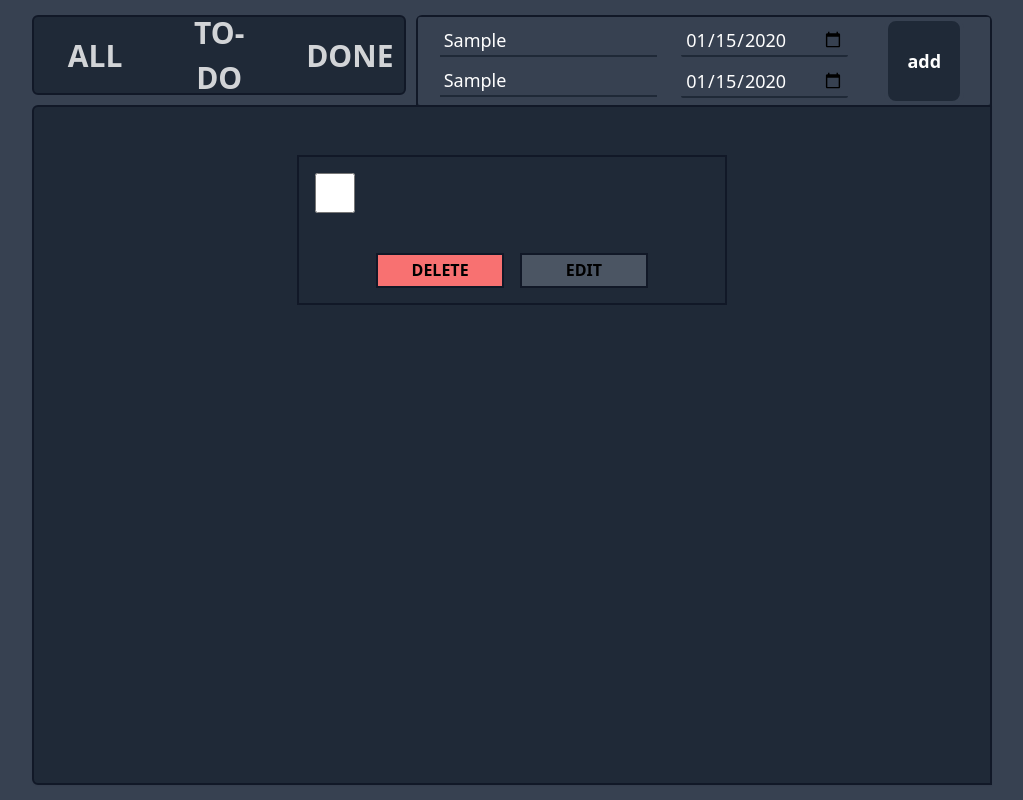
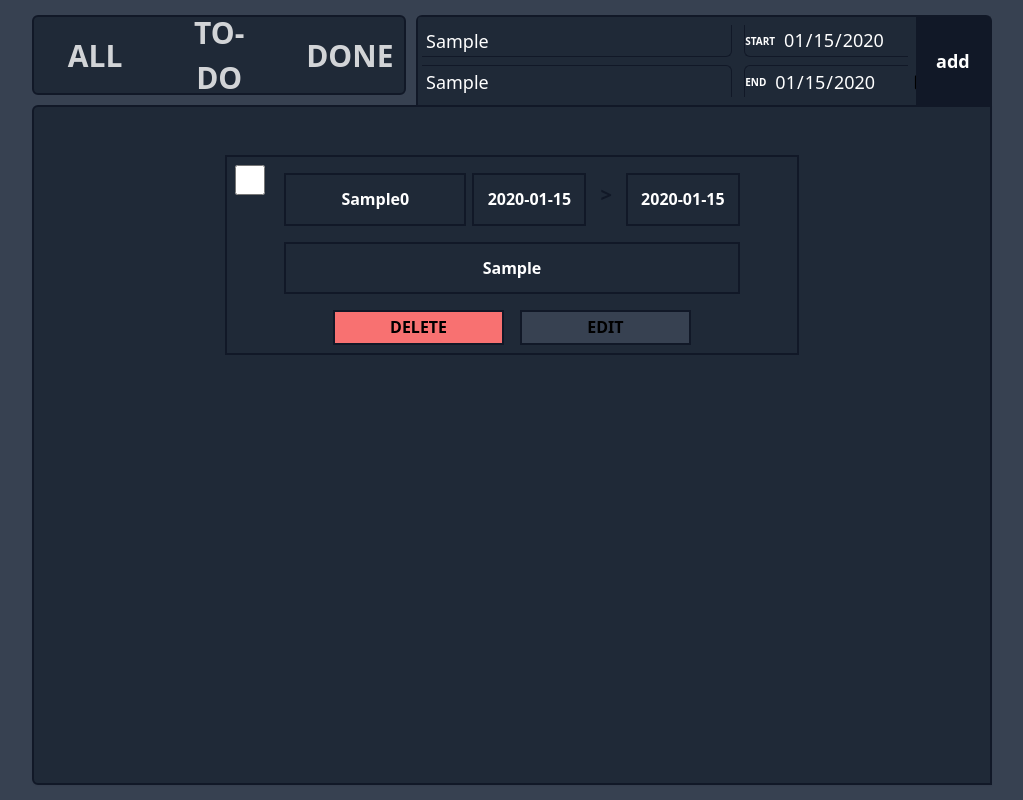
Before and after one commit to Dzecki/ToDoApp, a React (Create React App) app in the folder just_remember/: page / in a window 1280 px wide. Both pictures are taken after typing "Sample", "Sample", "2020-01-15", "2020-01-15" into the empty fields and a click on the button "add". Shown: the whole page, without its empty margins (128-1151 px from the left). Built offline with nearby package versions, Linux system fonts and the light colour scheme.

Commit message:
nearly an end/ fix id and do check for tasks

```diff
--- a/just_remember/src/App.js
+++ b/just_remember/src/App.js
@@ -2,9 +2,8 @@ import React, { useState } from 'react'
 import Task from './Components/Task';
 
 export default function App() {
-  let i = 0;
   const [tasks, setTasks] = useState([]);
-  const [task, setTask] = useState({taskID: i, taskTitle: '', taskDescription: '', taskStartDate: '', taskEndDate: ''});
+  const [task, setTask] = useState({taskID: 0, taskTitle: '', taskDescription: '', taskStartDate: '', taskEndDate: ''});
 
   const changeTab = (e) => {
     return e.target.style = "opacity: 100%";
@@ -22,14 +21,15 @@ export default function App() {
     setTasks(remainingTasks);
   }
 
+  const addTask = () => {
+    console.log(tasks);
+    setTask({taskID: tasks.length});
+    setTasks([...tasks, task]);
+  }
+
   const taskList = tasks.map((task) => (
-    <Task id={task.taskID} title={task.taskTitle} description={task.taskDescription} deleteTask={deleteTask}/>
+    <Task id={task.taskID} title={task.taskTitle} description={task.taskDescription} startDate={task.taskStartDate} endDate={task.taskEndDate} deleteTask={deleteTask}/>
   ));
-
-  const addTask = () => {
-    setTasks([...tasks, task]);
-    setTask({taskID: 2});
-  }
 
   return (
     <div className='flex flex-col items-center justify-center w-[100vw] h-[100vh] bg-gray-700'>
@@ -39,22 +39,28 @@ export default function App() {
           <div className='w-[33%] text-center p-6 cursor-pointer opacity-[80%]' name="todo">TO-DO</div>
           <div className='w-[33%] text-center p-6 cursor-pointer opacity-[80%]' name="done">DONE</div>
         </div>
-        <div className='flex justify-center items-center bg-gray-800 w-[60%] rounded-t-md h-[90px] text-white text-2xl border-2 border-gray-900 border-b-0'>
-          <div className='flex justify-center items-center h-[100%] bg-gray-700 w-[100%] rounded-sm pr-2 text-white text-[18px]'>
-            <div className='flex flex-col w-[40%]'>
-              <input className='m-1 h-[32px] bg-transparent border-b-2 outline-none border-gray-800 p-1' placeholder='title' name='taskTitle' value={task.taskTitle} onChange={handleChange}/>
-              <input className='m-1 h-[32px] bg-transparent border-b-2 outline-none border-gray-800 p-1' placeholder='description' name='taskDescription' value={task.taskDescription} onChange={handleChange}/>
+        <div className='flex justify-around items-center bg-gray-800 w-[60%] rounded-t-md h-[90px] text-white text-2xl border-2 border-gray-900 border-b-0'>
+          <div className='flex justify-center items-center h-[100%] bg-gray-800 w-[100%] rounded-sm text-white text-[18px]'>
+            <div className='flex flex-col w-[60%]'>
+              <input className='m-1 h-[32px] bg-transparent rounded-br-md border-r border-b border-gray-900 p-1' placeholder='title' name='taskTitle' value={task.taskTitle} onChange={handleChange}/>
+              <input className='m-1 h-[32px] bg-transparent rounded-tr-md border-r border-t border-gray-900 p-1' placeholder='description' name='taskDescription' value={task.taskDescription} onChange={handleChange}/>
             </div>
-            <div className='flex flex-col ml-4'>
-              <input className='m-1 h-[33px] bg-transparent border-b-2 border-gray-800 rounded-sm p-1' type="date"></input>
-              <input className='m-1 h-[33px] bg-transparent border-b-2 border-gray-800 rounded-sm p-1' type="date"></input>
+            <div className='flex flex-col ml-1 w-[30%]'>
+              <div className='flex border-l border-b border-gray-900 m-1 h-[32px] rounded-bl-md'>
+                <label className='w-[50px] text-[10px] font-semibold text-center'>START</label>
+                <input className='m-1 bg-transparent border-b-2 border-gray-800 rounded-sm p-1' type="date" name='taskStartDate' value={task.taskStartDate} onChange={handleChange}></input>
+              </div>
+              <div className='flex border-l border-t border-gray-900 m-1 h-[32px] rounded-tl-md'>
+                <label className='w-[50px] text-[10px] font-semibold text-center'>END</label>
+                <input className='m-1 bg-transparent p-1' type="date" name='taskEndDate' value={task.taskEndDate} onChange={handleChange}></input>
+              </div>
             </div>
-              <button className='ml-8 h-[100%] w-[80px] bg-gray-800 ml-2 font-semibold border-4 rounded-xl border-gray-700 hover:bg-gray-600 transition-all' onClick={addTask}>add</button>
-            </div>
+            <button className='h-[100%] w-[80px] bg-gray-900 font-semibold hover:bg-gray-600 transition-all ml-1' onClick={addTask}>add</button>
           </div>
+        </div>
       </div>
 
-      <div className='relative w-[75%] h-[85%] bg-gray-800 rounded-md shadow-sm rounded-r-none rounded-b-md border-2 border-gray-900'>
+      <div className='relative w-[75%] h-[85%] bg-gray-800 rounded-md shadow-sm rounded-r-none rounded-b-md border-2 border-gray-900 overflow-y-scroll scrollbar-hide'>
         <div className='relative flex flex-col justify-center items-center mt-8'>
           {taskList}
         </div>
--- a/just_remember/src/Components/Task.js
+++ b/just_remember/src/Components/Task.js
@@ -1,14 +1,21 @@
 import React from 'react'
 
-function Task({id, title, description, startDate, endDate, deleteTask}) {
+function Task(props) {
   return (
-    <div className='flex flex-col items-center w-[45%] h-[150px] my-4 text-gray-1000 border-2 border-gray-900'>
-        <div className='h-[60%] w-[100%]'>
-          <input type="checkbox" className='w-[40px] h-[40px] m-4'></input>
+    <div className='flex flex-col items-center w-[60%] h-[200px] my-4 text-gray-1000 border-2 border-gray-900'>
+        <div className='relative flex flex-col items-center justify-center h-[70%] w-[100%]'>
+          <input type="checkbox" className='absolute top-2 left-2 w-[30px] h-[30px]'></input>
+          <div className='flex justify-between w-[80%] h-[60px] m-4'>
+            <div className='border-2 border-gray-900 w-[40%] text-center text-white font-semibold p-3'>{props.title}{props.id}</div>
+            <div className='border-2 border-gray-900 w-[25%] text-center text-white font-semibold p-3'>{props.startDate}</div>
+            <h1 className='p-2 font-bold text-gray-900 text-xl'>{">"}</h1>
+            <div className='border-2 border-gray-900 w-[25%] text-center text-white font-semibold p-3'>{props.endDate}</div>
+          </div>
+          <div className='border-2 border-gray-900 w-[80%] h-[55px] text-center text-white font-semibold p-3'>{props.description}</div>
         </div>
-        <div className='flex justify-center h-[40%] w-[100%] font-semibold'>
-          <button className='w-[30%] h-[35px] border-2 border-gray-900 m-2 bg-red-400' onClick={() => deleteTask(id)}>DELETE</button>
-          <button className='w-[30%] h-[35px] border-2 border-gray-900 m-2 bg-gray-600'>EDIT</button>
+        <div className='flex justify-center items-end h-[30%] w-[100%] font-semibold'>
+          <button className='w-[30%] h-[35px] border-2 border-gray-900 m-2 bg-red-400' onClick={() => props.deleteTask(props.id)}>DELETE</button>
+          <button className='w-[30%] h-[35px] border-2 border-gray-900 m-2 bg-gray-700'>EDIT</button>
         </div>
     </div>
   )
--- a/just_remember/src/index.css
+++ b/just_remember/src/index.css
@@ -1,3 +1,7 @@
 @tailwind base;
 @tailwind components;
 @tailwind utilities;
+
+.scrollbar-hide::-webkit-scrollbar {
+    display: none;
+}
```
